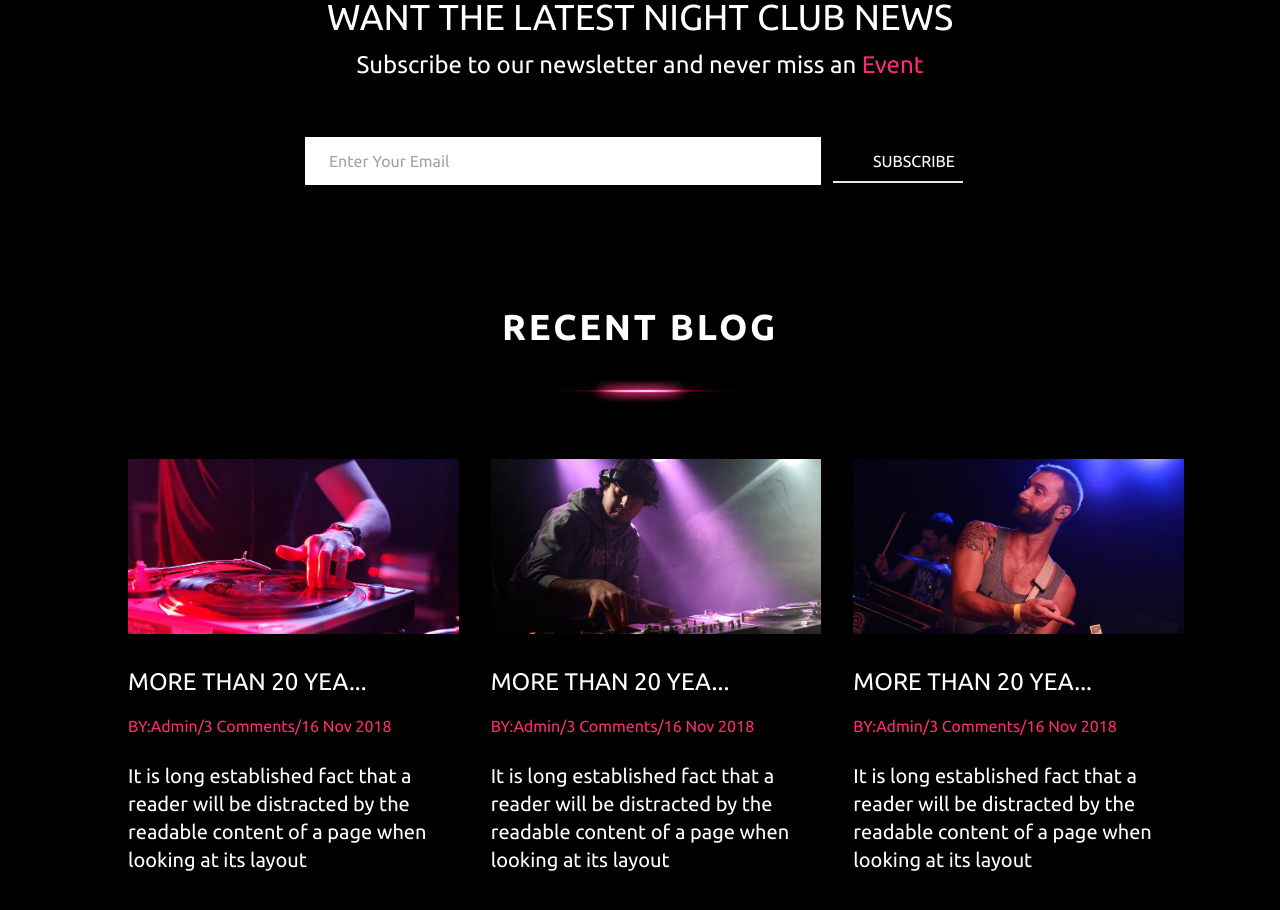
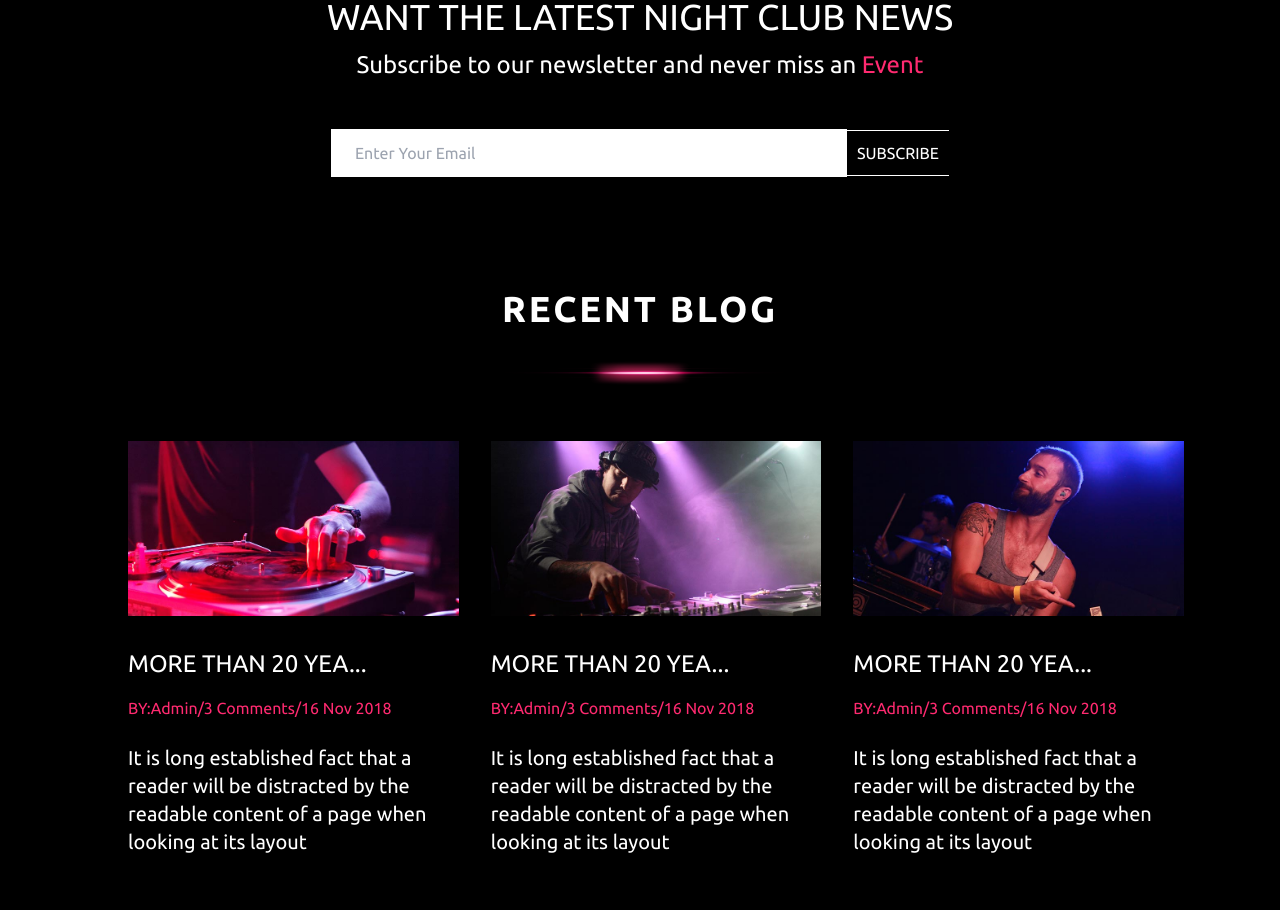
Before and after one commit to Nadjaroemer/NightClub2.0, a React (Create React App) app: page /contact-us in a window 1280 px wide. Shown: the part 2680-3590 px from the top of the page. Built offline with nearby package versions, Linux system fonts and the light colour scheme.

Commit message:
Add PrimaryButton component

```diff
--- a/src/components/EmailSubscriptionForm.js
+++ b/src/components/EmailSubscriptionForm.js
@@ -3,6 +3,7 @@ import { useForm } from "react-hook-form";
 import { AnimatePresence } from "framer-motion";
 import Message from "./Message";
 import axios from "axios";
+import PrimaryButton from "./PrimaryButton";
 
 export default function EmailSubscriptionForm() {
   const [successMessage, setSuccessMessage] = useState();
@@ -60,9 +61,9 @@ export default function EmailSubscriptionForm() {
             setSuccessMessage(null);
           }}
         />
-        <button className="uppercase pl-10 border-b-2 p-2 m-3 text-center">
-          subscribe
-        </button>
+
+        <PrimaryButton text="Subscribe" />
+
         <AnimatePresence>
           {errors.email && errors.email.type === "required" && (
             <Message error>{errors.email.message}</Message>
--- /dev/null
+++ b/src/components/PrimaryButton.js
@@ -0,0 +1,7 @@
+export default function PrimaryButton({ text }) {
+  return (
+    <button className="p-[10px] bg-transparent border-white uppercase border-y">
+      {text}
+    </button>
+  );
+}
```
